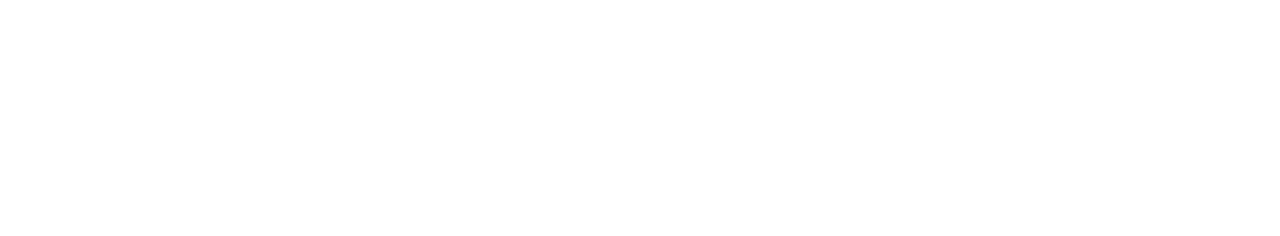
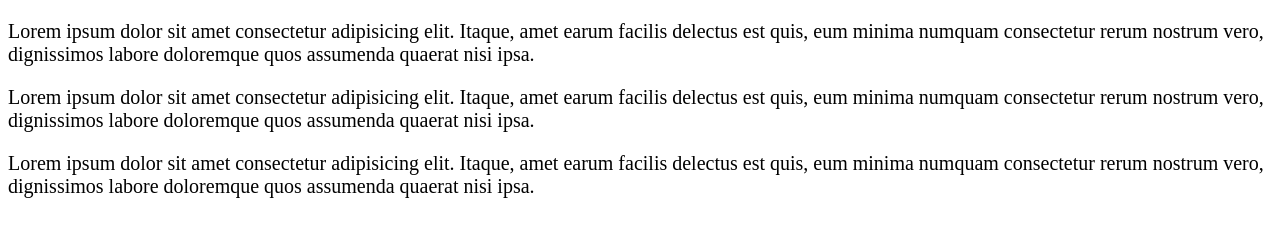
Before and after one commit to AINILU/newform, a plain HTML site: page form/02_css/css复习2.html in a window 1280 px wide. Drawn offline with Linux system fonts and the light colour scheme.

Commit message:
css复习

```diff
--- a/form/02_css/css复习2.html
+++ b/form/02_css/css复习2.html
@@ -4,8 +4,15 @@
     <meta charset="UTF-8">
     <meta name="viewport" content="width=device-width, initial-scale=1.0">
     <title>Document</title>
+    <style>
+        p{
+            font-size: 20px;
+        }
+    </style>
 </head>
 <body>
-
+    <p>Lorem ipsum dolor sit amet consectetur adipisicing elit. Itaque, amet earum facilis delectus est quis, eum minima numquam consectetur rerum nostrum vero, dignissimos labore doloremque quos assumenda quaerat nisi ipsa.</p>
+    <p>Lorem ipsum dolor sit amet consectetur adipisicing elit. Itaque, amet earum facilis delectus est quis, eum minima numquam consectetur rerum nostrum vero, dignissimos labore doloremque quos assumenda quaerat nisi ipsa.</p>
+    <p>Lorem ipsum dolor sit amet consectetur adipisicing elit. Itaque, amet earum facilis delectus est quis, eum minima numquam consectetur rerum nostrum vero, dignissimos labore doloremque quos assumenda quaerat nisi ipsa.</p>
 </body>
 </html>
```
